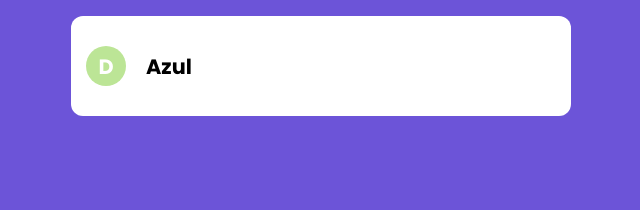
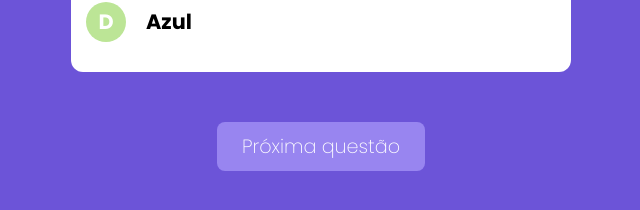
Before and after one commit to RenanClaude/quiz, a Next.js app: page / in a window 1280 px wide. Shown: the part 564-774 px from the top of the page, without its empty margins (319-959 px from the left). Built offline with nearby package versions, Linux system fonts and the light colour scheme.

Commit message:
Creating the Button component

```diff
--- /dev/null
+++ b/src/components/Button.tsx
@@ -0,0 +1,21 @@
+import Link from "next/link"
+import styles from "../styles/Button.module.css"
+
+interface ButtonProps {
+  text: string,
+  href: string,
+  onClick: (e: any) => void
+}
+
+export default function Button(props: ButtonProps) {
+
+  function renderButton() {
+    return (
+      <button className={styles.button} onClick={props.onClick}>
+        {props.text}
+      </button>
+    )
+  }
+
+  return props.href ? <Link href={props.href}>{renderButton()}</Link> : renderButton()
+}
--- a/src/pages/index.tsx
+++ b/src/pages/index.tsx
@@ -1,7 +1,8 @@
+import Button from "@/components/Button";
 import Question from "@/components/Question";
 import AlternativeModel from "@/model/AlternativeModel";
 import QuestionModel from "@/model/QuestionModel";
-import { useEffect, useRef, useState } from "react";
+import { useState } from "react";
 
 const questionMock = new QuestionModel(1, "Melhor cor?", [
   AlternativeModel.incorrect("Vermelho"),
@@ -25,13 +26,14 @@
   }
 
   return (
-    <div style={{ display: "flex", justifyContent: "center", alignItems: "center", height: "100vh" }}>
+    <div style={{ display: "flex", flexDirection: "column", justifyContent: "center", alignItems: "center", height: "100vh" }}>
       <Question
         question={question}
         timeToAnswer={5}
         chosenAlternative={chosenAlternative}
         timeOut={timeOut}
       />
+      <Button text="Próxima questão" href="/resultado"/>
     </div>
   );
 }
--- /dev/null
+++ b/src/styles/Button.module.css
@@ -0,0 +1,10 @@
+.button {
+  background-color: #9885f0;
+  color: white;
+  border-radius: 8px;
+  font-weight: 200;
+  font-size: 1.2rem;
+  border: none;
+  padding: 10px 25px;
+  margin-top: 40px;
+}
```
Also changed, not shown: src/pages/resultado.tsx (added, +7 -0 lines).
